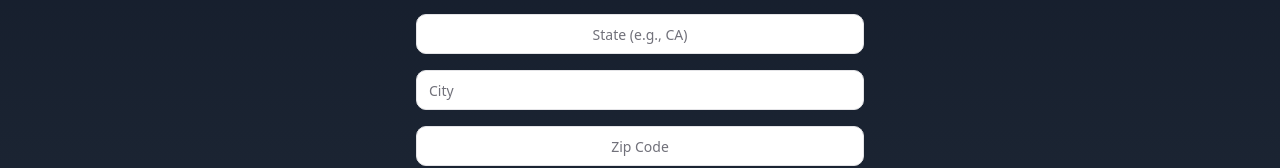
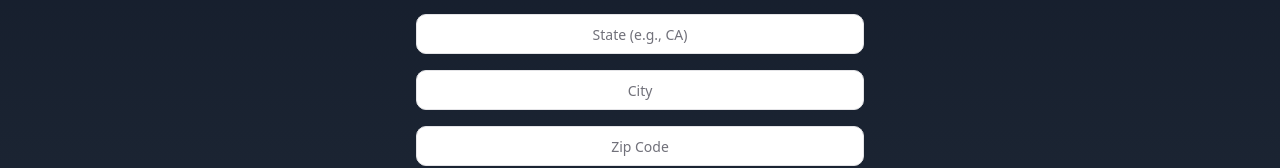
Before and after one commit to directconnected/rider-basecamp, a React (Vite) app: page /campgrounds in a window 1280 px wide. Shown: the part 311-479 px from the top of the page. Built offline with nearby package versions, Linux system fonts and the light colour scheme.

Commit message:
Update CampsiteSearchForm.tsx

```diff
--- a/src/components/camping/CampsiteSearchForm.tsx
+++ b/src/components/camping/CampsiteSearchForm.tsx
@@ -41,7 +41,7 @@ const CampsiteSearchForm = ({
           placeholder="City"
           value={searchParams.city}
           onChange={(e) => setSearchParams({ city: e.target.value })}
-          className="w-full bg-white"
+          className="w-full bg-white text-center"
         />
         <Input
           type="text"
```
